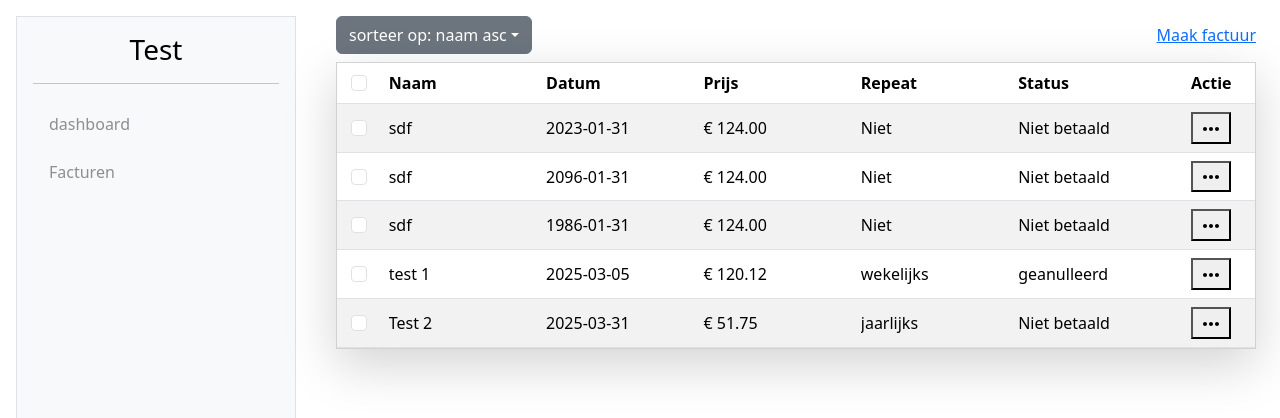
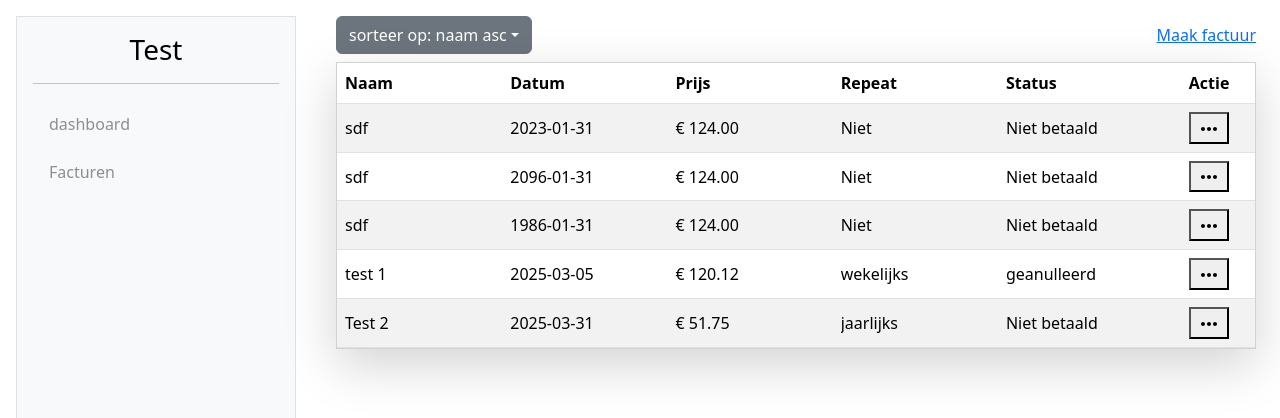
Before and after one commit to BsgMax00/parent_website, a React (Create React App) app: page /facturen in a window 1280 px wide. Shown: the top 418 px of the page. Built offline with nearby package versions, Linux system fonts and the light colour scheme; data requests are answered from the project's data file.

Commit message:
removed the checkbox in the invoicerow

```diff
--- a/src/Components/Invoice/InvoiceManagmentBody.js
+++ b/src/Components/Invoice/InvoiceManagmentBody.js
@@ -30,12 +30,12 @@ const InvoiceManagmentBody = () => {
             InvoiceDataChunked.push(data.slice(i, i + 10));
         };
 
-        setArrayIndex(0);
         return InvoiceDataChunked;
     }
 
     useEffect(() => {
         setChunkedInvoiceData(chunkInvoiceData(invoiceData));
+        setArrayIndex(0);
         // eslint-disable-next-line
     }, [invoiceData, sortingOption])
 
@@ -67,11 +67,6 @@ const InvoiceManagmentBody = () => {
                             <table className="table table-striped table-hover align-middle table-nowrap mb-0" style={{ tableLayout: "fixed", width: "100%"}}>
                                 <thead>
                                     <tr className="fw-bold">
-                                        <th scope="col" style={{ width: "5%" }}>
-                                            <div className="form-check m-0 d-flex justify-content-center">
-                                                <input className="form-check-input" type="checkbox" />
-                                            </div>
-                                        </th>
                                         <th scope="col" style={{ width: "18%" }}>Naam</th>
                                         <th scope="col" style={{ width: "18%" }}>Datum</th>
                                         <th scope="col" style={{ width: "18%" }}>Prijs</th>
@@ -87,7 +82,7 @@ const InvoiceManagmentBody = () => {
                                         ))
                                     ) : (
                                         <tr>
-                                            <td colSpan={7} style={{ textAlign: 'center' }}>
+                                            <td colSpan={6} style={{ textAlign: 'center' }}>
                                                 Geen facturen gevonden.
                                             </td>
                                         </tr>
@@ -100,7 +95,7 @@ const InvoiceManagmentBody = () => {
                 <div className="d-flex justify-content-end mt-2">
                     <div>
                         {ArrayIndex !== 0 ? (<button onClick={() => {setArrayIndex(ArrayIndex - 1)}}><ChevronLeft/></button>) : (<></>)}
-                        {ArrayIndex !== chunkedInvoiceData.length - 1 ? (<button onClick={() => {setArrayIndex(ArrayIndex + 1)}}><ChevronRight/></button>) : (<></>)}
+                        {ArrayIndex !== chunkedInvoiceData.length - 1 && ArrayIndex !== 0 ? (<button onClick={() => {setArrayIndex(ArrayIndex + 1)}}><ChevronRight/></button>) : (<></>)}
                     </div>
                 </div>
             </div>
--- a/src/Components/Invoice/InvoiceRow.js
+++ b/src/Components/Invoice/InvoiceRow.js
@@ -1,9 +1,6 @@
 import { MoreHoriz } from "@mui/icons-material";
-import { useState } from "react";
 
 const InvoiceRow = ({ Invoice }) => {
-    const [ checked, setChecked ] = useState(false)
-
     const ellipsisCell = {
         display: "block",
         alignItems: "center",
@@ -15,13 +12,6 @@ const InvoiceRow = ({ Invoice }) => {
     return (
         <>
             <tr>
-                <td>
-                    <div>
-                        <div className="form-check m-0 d-flex justify-content-center">
-                            <input className="form-check-input" type="checkbox" value={checked}/>
-                        </div>
-                    </div>
-                </td>
                 <td><div style={ellipsisCell}>{Invoice.InvoiceName}</div></td>
                 <td><div style={ellipsisCell}>{Invoice.InvoiceDate}</div></td>
                 <td><div style={ellipsisCell}>€ {Invoice.InvoicePrice.toFixed(2)}</div></td>
```
